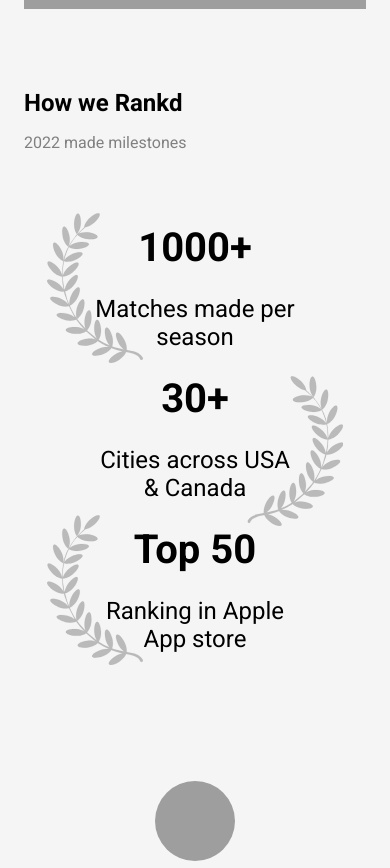
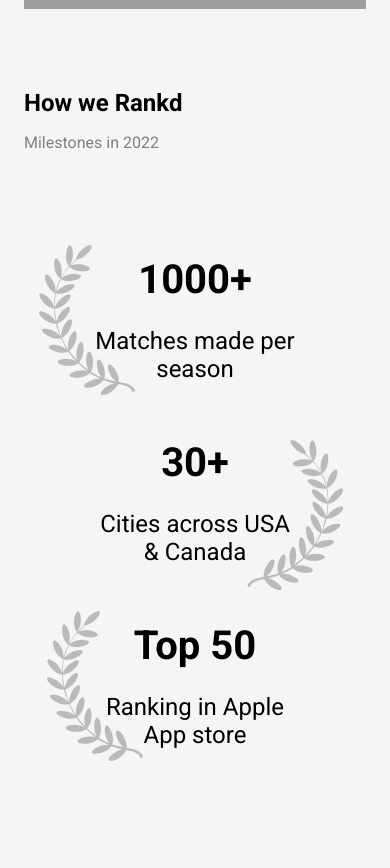
Before and after one commit to rankd-tennis/rankd.github.io, a plain HTML site: page index.html in a window 390 px wide. Shown: the part 3720-4588 px from the top of the page. Drawn offline with nearby package versions, Linux system fonts and the light colour scheme; grey boxes are pictures that could not be loaded.

Commit message:
Theme color, wreath alignment, milestone wording and spacing.

```diff
--- a/index.html
+++ b/index.html
@@ -5,7 +5,7 @@
     <meta http-equiv="X-UA-Compatible" content="IE=edge" />
     <meta http-equiv="Cache-control" content="public" />
     <meta name="viewport" content="width=device-width, initial-scale=1.0" />
-    <meta name="theme-color" content="#f5f5f5" />
+    <meta name="theme-color" content="#242424" />
     <link rel="stylesheet" href="styles.css" />
     <link rel="icon" href="assets/favicon.png" />
     <meta
@@ -235,7 +235,7 @@
       <div class="row milestones--container">
         <p class="milestones__title">How we Rankd</p>
 
-        <p class="milestones__sub-title">2022 made milestones</p>
+        <p class="milestones__sub-title">Milestones in 2022</p>
         <div class="milestones__content--container">
           <div class="milestone milestone-1">
             <img src="./assets/wreath.svg" class="wreath wreath-1" />
--- a/styles.css
+++ b/styles.css
@@ -339,7 +339,7 @@ section {
 }
 
 .wreath-1 {
-  left: -48px;
+  left: -56px;
 }
 
 .wreath-2 {
@@ -503,7 +503,7 @@ textarea {
 }
 
 .sponsors__title {
-  color: #f5f5f5;
+  color: gray;
 }
 
 /* Small phones, tablets, large smart phones */
@@ -530,7 +530,7 @@ textarea {
     width: 100%;
   }
   .milestone {
-    margin-top: 24px;
+    margin-top: 56px;
   }
   .wreath-2 {
     transform: scaleX(-1);
```
